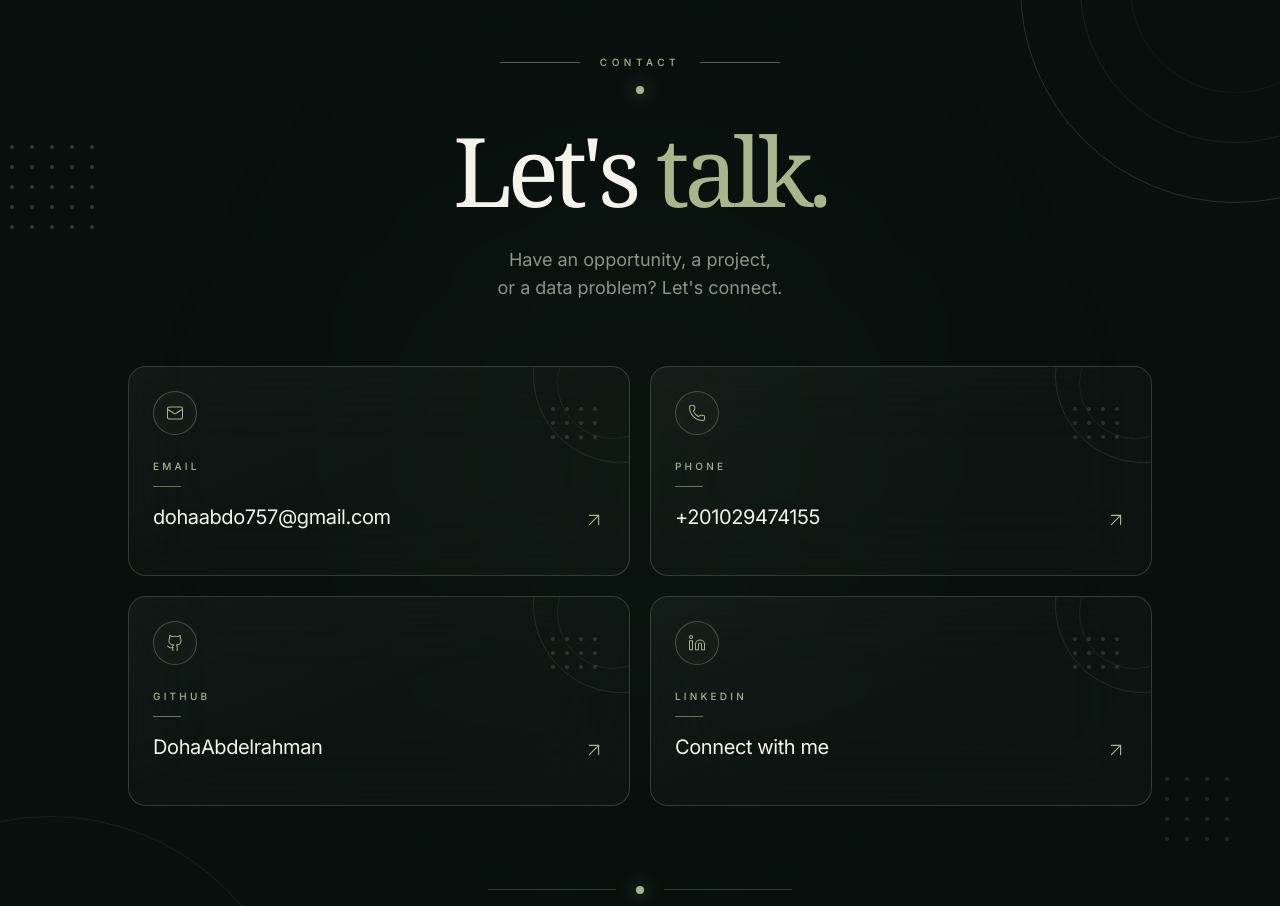
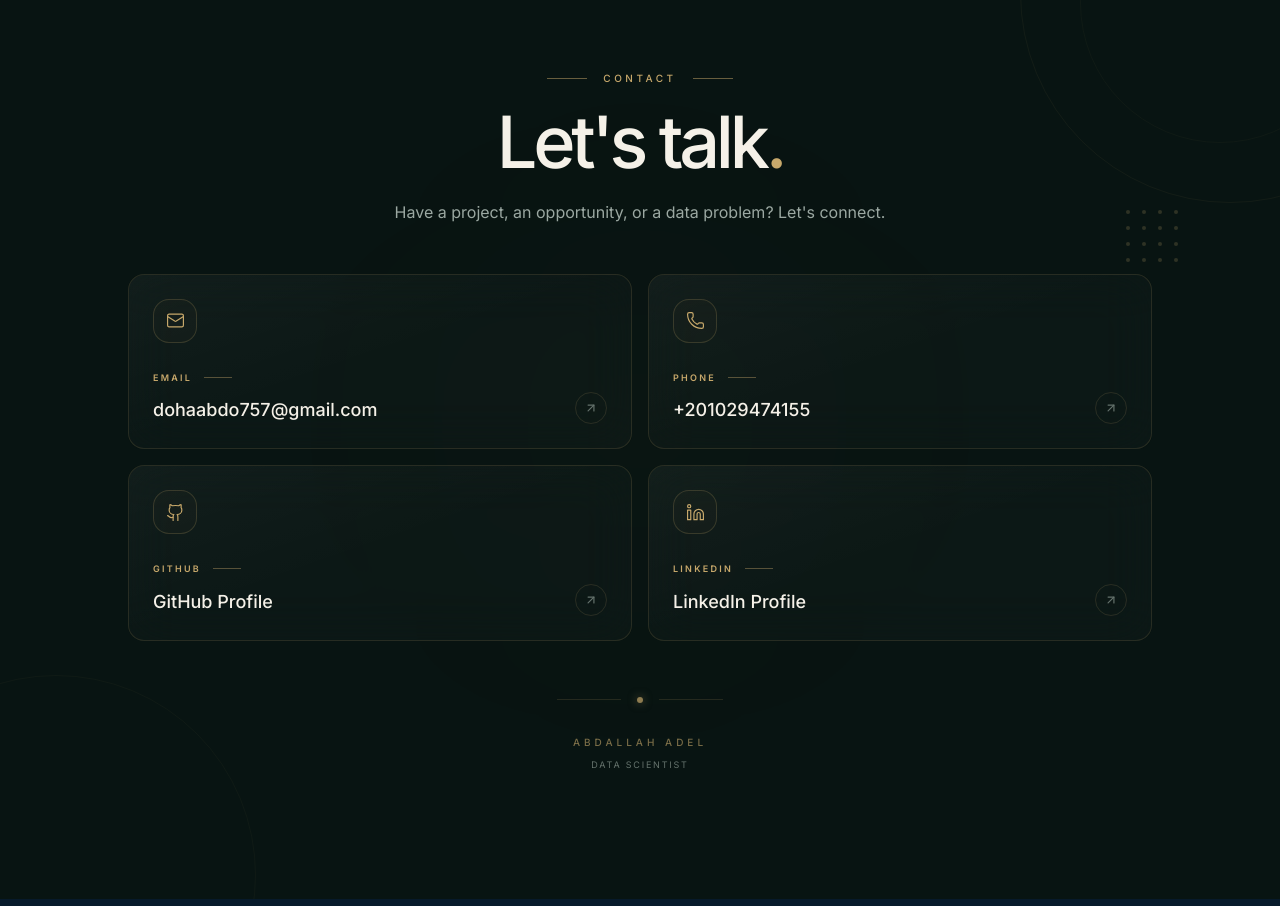
Before and after one commit to DohaAbdelrahman/Doha, a Next.js app: page / in a window 1280 px wide. Shown: the part 8792-9698 px from the top of the page. Built offline with nearby package versions, Linux system fonts and the light colour scheme.

Commit message:
edit contact

```diff
--- a/src/sections/ContactSection.tsx
+++ b/src/sections/ContactSection.tsx
@@ -1,14 +1,10 @@
 "use client";
+
+import { motion } from "framer-motion";
+import { ArrowUpRight, Github, Linkedin, Mail, Phone } from "lucide-react";
 
 import ScrollReveal from "@/components/portfolio/ScrollReveal";
 import { profile } from "@/data/portfolio";
-import {
-  Mail,
-  Phone,
-  Github,
-  Linkedin,
-  ArrowUpRight,
-} from "lucide-react";
 
 const contacts = [
   {
@@ -16,28 +12,24 @@ const contacts = [
     value: profile.email,
     href: `mailto:${profile.email}`,
     icon: Mail,
-    external: false,
   },
   {
     label: "PHONE",
     value: profile.phone || "Add your phone",
     href: profile.phone ? `tel:${profile.phone}` : "#",
     icon: Phone,
-    external: false,
   },
   {
     label: "GITHUB",
-    value: "DohaAbdelrahman",
+    value: "GitHub Profile",
     href: profile.github,
     icon: Github,
-    external: true,
   },
   {
     label: "LINKEDIN",
-    value: "Connect with me",
+    value: "LinkedIn Profile",
     href: profile.linkedin,
     icon: Linkedin,
-    external: true,
   },
 ];
 
@@ -47,13 +39,12 @@ export default function ContactSection() {
       id="contact"
       className="
         relative
-        min-h-screen
         overflow-hidden
-        bg-[#07100D]
+        bg-[#081412]
         px-6
         py-24
         sm:px-10
-        sm:py-28
+        sm:py-32
       "
     >
       {/* =====================================================
@@ -61,20 +52,21 @@ export default function ContactSection() {
       ===================================================== */}
 
       <div className="pointer-events-none absolute inset-0 overflow-hidden">
+
         {/* Center glow */}
 
         <div
           className="
             absolute
             left-1/2
-            top-[45%]
-            h-[500px]
-            w-[500px]
+            top-1/2
+            h-[450px]
+            w-[450px]
             -translate-x-1/2
             -translate-y-1/2
             rounded-full
-            bg-[#A7B68D]/[0.035]
-            blur-[140px]
+            bg-[#C7A86B]/[0.012]
+            blur-[130px]
           "
         />
 
@@ -83,39 +75,26 @@ export default function ContactSection() {
         <div
           className="
             absolute
-            -right-[170px]
-            -top-[170px]
-            h-[430px]
-            w-[430px]
+            -right-40
+            -top-40
+            h-[420px]
+            w-[420px]
             rounded-full
             border
-            border-[#A7B68D]/20
+            border-[#C7A86B]/[0.06]
           "
         />
 
         <div
           className="
             absolute
-            -right-[110px]
-            -top-[110px]
-            h-[310px]
-            w-[310px]
+            -right-20
+            -top-20
+            h-[280px]
+            w-[280px]
             rounded-full
             border
-            border-[#A7B68D]/10
-          "
-        />
-
-        <div
-          className="
-            absolute
-            -right-[60px]
-            -top-[60px]
-            h-[210px]
-            w-[210px]
-            rounded-full
-            border
-            border-[#A7B68D]/[0.07]
+            border-[#C7A86B]/[0.04]
           "
         />
 
@@ -124,63 +103,37 @@ export default function ContactSection() {
         <div
           className="
             absolute
-            -bottom-[250px]
-            -left-[200px]
-            h-[500px]
-            w-[500px]
+            -bottom-44
+            -left-36
+            h-[400px]
+            w-[400px]
             rounded-full
             border
-            border-[#A7B68D]/10
+            border-[#C7A86B]/[0.04]
           "
         />
 
-        {/* Left dots */}
+        {/* Small dots */}
 
         <div
           className="
             absolute
-            left-[10px]
-            top-[18%]
+            right-[8%]
+            top-[28%]
             grid
-            grid-cols-5
-            gap-4
-            opacity-50
+            grid-cols-4
+            gap-3
+            opacity-20
           "
         >
-          {Array.from({ length: 25 }).map((_, i) => (
+          {Array.from({ length: 16 }).map((_, index) => (
             <span
-              key={i}
+              key={index}
               className="
                 h-1
                 w-1
                 rounded-full
-                bg-[#A7B68D]/50
-              "
-            />
-          ))}
-        </div>
-
-        {/* Right bottom dots */}
-
-        <div
-          className="
-            absolute
-            bottom-[20%]
-            right-[4%]
-            grid
-            grid-cols-4
-            gap-4
-            opacity-30
-          "
-        >
-          {Array.from({ length: 16 }).map((_, i) => (
-            <span
-              key={i}
-              className="
-                h-1
-                w-1
-                rounded-full
-                bg-[#A7B68D]/50
+                bg-[#C7A86B]
               "
             />
           ))}
@@ -199,21 +152,27 @@ export default function ContactSection() {
           max-w-5xl
         "
       >
+
         {/* =================================================
             HEADER
         ================================================= */}
 
-        <ScrollReveal>
-          <div className="flex flex-col items-center text-center">
-            {/* Contact label */}
+        <ScrollReveal className="mb-12 text-center">
 
-            <div className="flex items-center gap-5">
+          <div
+            className="
+              mb-5
+              flex
+              items-center
+              justify-center
+              gap-4
+            "
+          >
             <span
               className="
                 h-px
-                  w-14
-                  bg-[#A7B68D]/50
-                  sm:w-20
+                w-10
+                bg-[#C7A86B]/50
               "
             />
 
@@ -222,8 +181,8 @@ export default function ContactSection() {
                 text-[10px]
                 font-medium
                 uppercase
-                  tracking-[0.45em]
-                  text-[#A7B68D]
+                tracking-[0.35em]
+                text-[#C7A86B]
               "
             >
               Contact
@@ -232,141 +191,96 @@ export default function ContactSection() {
             <span
               className="
                 h-px
-                  w-14
-                  bg-[#A7B68D]/50
-                  sm:w-20
+                w-10
+                bg-[#C7A86B]/50
               "
             />
           </div>
 
-            {/* Center dot */}
-
-            <div
-              className="
-                mt-4
-                h-2
-                w-2
-                rounded-full
-                bg-[#A7B68D]
-                shadow-[0_0_18px_rgba(167,182,141,0.8)]
-              "
-            />
-
-            {/* Main title */}
-
           <h2
             className="
-                mt-7
-                font-serif
-                text-6xl
-                font-normal
-                leading-none
-                tracking-[-0.055em]
-                sm:text-7xl
-                md:text-8xl
+              text-5xl
+              font-medium
+              tracking-[-0.06em]
+              text-[#F5F1E8]
+              sm:text-6xl
+              md:text-7xl
             "
-              style={{
-                color: "#F5F3EC",
-              }}
           >
-              Let&apos;s{" "}
-              <span className="text-[#A7B68D]">
-                talk.
-              </span>
+            Let&apos;s talk
+            <span className="text-[#C7A86B]">.</span>
           </h2>
-
-            {/* Description */}
 
           <p
             className="
-                mt-7
+              mx-auto
+              mt-5
               max-w-xl
-                text-base
+              text-sm
               leading-7
-                sm:text-lg
+              text-[#9BA8A2]
+              sm:text-base
             "
-              style={{
-                color: "#8D9489",
-              }}
           >
-              Have an opportunity, a project,
-              <br className="hidden sm:block" />
-              or a data problem? Let&apos;s connect.
+            Have a project, an opportunity, or a data
+            problem? Let&apos;s connect.
           </p>
-          </div>
         </ScrollReveal>
 
         {/* =================================================
-            CONTACT CARDS
+            CONTACT GRID
         ================================================= */}
 
         <div
           className="
-            mt-16
             grid
             grid-cols-1
             gap-4
             sm:grid-cols-2
-            sm:gap-5
           "
         >
-          {contacts.map(
-            (
-              {
-                label,
-                value,
-                href,
-                icon: Icon,
-                external,
-              },
-              index
-            ) => (
+          {contacts.map((contact, index) => {
+            const Icon = contact.icon;
+
+            return (
               <ScrollReveal
-                key={label}
-                direction="up"
-                delay={index * 0.08}
+                key={contact.label}
+                delay={index * 0.06}
               >
-                <a
-                  href={href}
+                <motion.a
+                  href={contact.href}
                   target={
-                    external ? "_blank" : undefined
+                    contact.label === "EMAIL" ||
+                    contact.label === "PHONE"
+                      ? undefined
+                      : "_blank"
                   }
                   rel={
-                    external
-                      ? "noopener noreferrer"
-                      : undefined
+                    contact.label === "EMAIL" ||
+                    contact.label === "PHONE"
+                      ? undefined
+                      : "noopener noreferrer"
                   }
-                  onClick={(event) => {
-                    if (
-                      label === "PHONE" &&
-                      !profile.phone
-                    ) {
-                      event.preventDefault();
-                    }
-                  }}
+                  whileHover={{ y: -3 }}
+                  transition={{ duration: 0.2 }}
                   className="
                     group
                     relative
-                    flex
-                    min-h-[210px]
-                    flex-col
+                    block
                     overflow-hidden
-                    rounded-[18px]
+                    rounded-2xl
                     border
-                    border-[#A7B68D]/25
-                    bg-white/[0.025]
-                    p-5
-                    backdrop-blur-2xl
+                    border-[#C7A86B]/15
+                    bg-white/[0.018]
+                    p-6
+                    backdrop-blur-xl
                     transition-all
-                    duration-500
-                    hover:-translate-y-1
-                    hover:border-[#A7B68D]/65
-                    hover:bg-[#A7B68D]/[0.045]
-                    hover:shadow-[0_25px_80px_rgba(0,0,0,0.35)]
-                    sm:p-6
+                    duration-300
+                    hover:border-[#C7A86B]/40
+                    hover:bg-[#C7A86B]/[0.02]
                   "
                 >
-                  {/* Glass highlight */}
+                  {/* Card glow */}
 
                   <div
                     className="
@@ -374,74 +288,11 @@ export default function ContactSection() {
                       absolute
                       inset-0
                       bg-gradient-to-br
-                      from-white/[0.035]
+                      from-white/[0.025]
                       via-transparent
                       to-transparent
-                      opacity-60
                     "
                   />
-
-                  {/* Card orbit */}
-
-                  <div
-                    className="
-                      pointer-events-none
-                      absolute
-                      -right-20
-                      -top-20
-                      h-44
-                      w-44
-                      rounded-full
-                      border
-                      border-[#A7B68D]/15
-                      transition-transform
-                      duration-700
-                      group-hover:scale-125
-                    "
-                  />
-
-                  <div
-                    className="
-                      pointer-events-none
-                      absolute
-                      -right-10
-                      -top-10
-                      h-28
-                      w-28
-                      rounded-full
-                      border
-                      border-[#A7B68D]/10
-                    "
-                  />
-
-                  {/* Small dots */}
-
-                  <div
-                    className="
-                      pointer-events-none
-                      absolute
-                      right-8
-                      top-10
-                      grid
-                      grid-cols-4
-                      gap-2.5
-                      opacity-20
-                    "
-                  >
-                    {Array.from({ length: 12 }).map(
-                      (_, i) => (
-                        <span
-                          key={i}
-                          className="
-                            h-1
-                            w-1
-                            rounded-full
-                            bg-[#A7B68D]
-                          "
-                        />
-                      )
-                    )}
-                  </div>
 
                   {/* Icon */}
 
@@ -453,78 +304,100 @@ export default function ContactSection() {
                       w-11
                       items-center
                       justify-center
-                      rounded-full
+                      rounded-xl
                       border
-                      border-[#A7B68D]/35
-                      bg-[#A7B68D]/[0.025]
-                      text-[#A7B68D]
-                      shadow-[inset_0_0_25px_rgba(167,182,141,0.025)]
+                      border-[#C7A86B]/20
+                      bg-[#C7A86B]/[0.025]
+                      text-[#C7A86B]
                       transition-all
-                      duration-500
-                      group-hover:border-[#A7B68D]/70
-                      group-hover:bg-[#A7B68D]/[0.06]
+                      duration-300
+                      group-hover:border-[#C7A86B]/50
+                      group-hover:bg-[#C7A86B]/[0.06]
                     "
                   >
-                    <Icon
-                      size={18}
-                      strokeWidth={1.35}
-                    />
+                    <Icon size={19} strokeWidth={1.5} />
                   </div>
 
-                  {/* Card content */}
+                  {/* Label */}
 
-                  <div className="relative mt-6">
+                  <div className="relative mt-7">
+
+                    <div className="flex items-center gap-3">
+
                       <p
                         className="
-                        text-[10px]
-                        font-medium
+                          text-[9px]
+                          font-semibold
                           uppercase
-                        tracking-[0.32em]
-                        text-[#A7B68D]
+                          tracking-[0.25em]
+                          text-[#C7A86B]
                         "
                       >
-                      {label}
+                        {contact.label}
                       </p>
 
                       <span
                         className="
-                        mt-3
-                        block
                           h-px
                           w-7
-                        bg-[#A7B68D]/60
-                      "
-                    />
-
-                    <div className="mt-4 flex items-end justify-between gap-4">
-                      <p
-                        className="
-                          truncate
-                          text-lg
-                          tracking-[-0.02em]
-                          text-[#F5F3EC]
-                          sm:text-xl
-                        "
-                      >
-                        {value}
-                      </p>
-
-                      <ArrowUpRight
-                        size={22}
-                        strokeWidth={1.3}
-                        className="
-                          shrink-0
-                          text-[#A7B68D]
-                          transition-all
-                          duration-500
-                          group-hover:-translate-y-1
-                          group-hover:translate-x-1
+                          bg-[#C7A86B]/40
                         "
                       />
                     </div>
+
+                    {/* Value */}
+
+                    <p
+                      className="
+                        mt-3
+                        truncate
+                        text-base
+                        font-medium
+                        text-[#F5F1E8]
+                        transition-colors
+                        duration-300
+                        group-hover:text-[#C7A86B]
+                        sm:text-lg
+                      "
+                    >
+                      {contact.value}
+                    </p>
                   </div>
 
-                  {/* Bottom glow line */}
+                  {/* Arrow */}
+
+                  <div
+                    className="
+                      absolute
+                      bottom-6
+                      right-6
+                      flex
+                      h-8
+                      w-8
+                      items-center
+                      justify-center
+                      rounded-full
+                      border
+                      border-[#C7A86B]/15
+                      text-[#65736D]
+                      transition-all
+                      duration-300
+                      group-hover:border-[#C7A86B]/40
+                      group-hover:text-[#C7A86B]
+                    "
+                  >
+                    <ArrowUpRight
+                      size={14}
+                      className="
+                        transition-transform
+                        duration-300
+                        group-hover:-translate-y-0.5
+                        group-hover:translate-x-0.5
+                      "
+                    />
+                  </div>
+
+                  {/* Bottom accent */}
 
                   <span
                     className="
@@ -534,82 +407,76 @@ export default function ContactSection() {
                       h-px
                       w-0
                       -translate-x-1/2
-                      bg-[#A7B68D]
-                      shadow-[0_0_15px_rgba(167,182,141,0.7)]
+                      bg-[#C7A86B]
                       transition-all
-                      duration-700
-                      group-hover:w-2/3
+                      duration-500
+                      group-hover:w-1/2
                     "
                   />
-                </a>
+                </motion.a>
               </ScrollReveal>
-            )
-          )}
+            );
+          })}
         </div>
+
+        {/* =================================================
+            DIVIDER
+        ================================================= */}
+
+        <ScrollReveal
+          delay={0.2}
+          className="mt-14"
+        >
+          <div className="flex items-center justify-center gap-4">
+
+            <span className="h-px w-16 bg-[#C7A86B]/15" />
+
+            <span
+              className="
+                h-1.5
+                w-1.5
+                rounded-full
+                bg-[#C7A86B]/70
+                shadow-[0_0_10px_rgba(199,168,107,0.5)]
+              "
+            />
+
+            <span className="h-px w-16 bg-[#C7A86B]/15" />
+
+          </div>
+        </ScrollReveal>
 
         {/* =================================================
             SIGNATURE
         ================================================= */}
 
         <ScrollReveal
-          direction="up"
-          delay={0.45}
+          delay={0.25}
+          className="mt-8 text-center"
         >
-          <div className="mt-20">
-            <div className="flex items-center justify-center gap-5">
-              <span
+          <p
             className="
-                  h-px
-                  w-20
-                  bg-[#A7B68D]/30
-                  sm:w-32
-                "
-              />
-
-              <span
-                className="
-                  h-2
-                  w-2
-                  rounded-full
-                  bg-[#A7B68D]
-                  shadow-[0_0_18px_rgba(167,182,141,0.7)]
-                "
-              />
-
-              <span
-                className="
-                  h-px
-                  w-20
-                  bg-[#A7B68D]/30
-                  sm:w-32
-                "
-              />
-            </div>
-
-            <button
-              type="button"
-              onClick={() =>
-                window.scrollTo({
-                  top: 0,
-                  behavior: "smooth",
-                })
-              }
-              className="
-                mx-auto
-                mt-7
-                block
-                font-serif
-                text-2xl
-                tracking-[0.25em]
-                text-[#A7B68D]
-                transition-colors
-                duration-300
-                hover:text-[#F5F3EC]
+              text-[10px]
+              font-medium
+              uppercase
+              tracking-[0.4em]
+              text-[#C7A86B]/60
             "
           >
-              DOHA.
-            </button>
-          </div>
+            Abdallah Adel
+          </p>
+
+          <p
+            className="
+              mt-2
+              text-[9px]
+              uppercase
+              tracking-[0.2em]
+              text-[#65736D]
+            "
+          >
+            Data Scientist
+          </p>
         </ScrollReveal>
       </div>
     </section>
```
Lines whose indentation alone changed are shown as unchanged.
